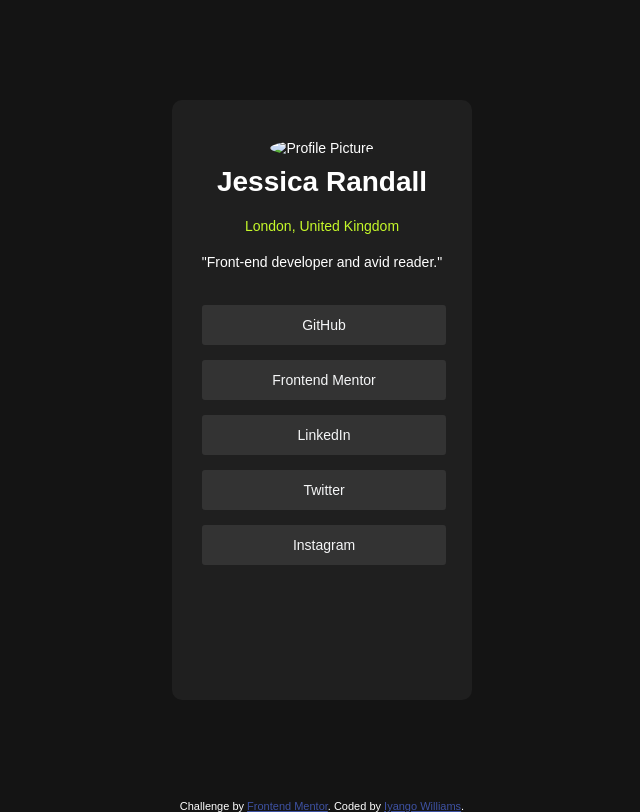
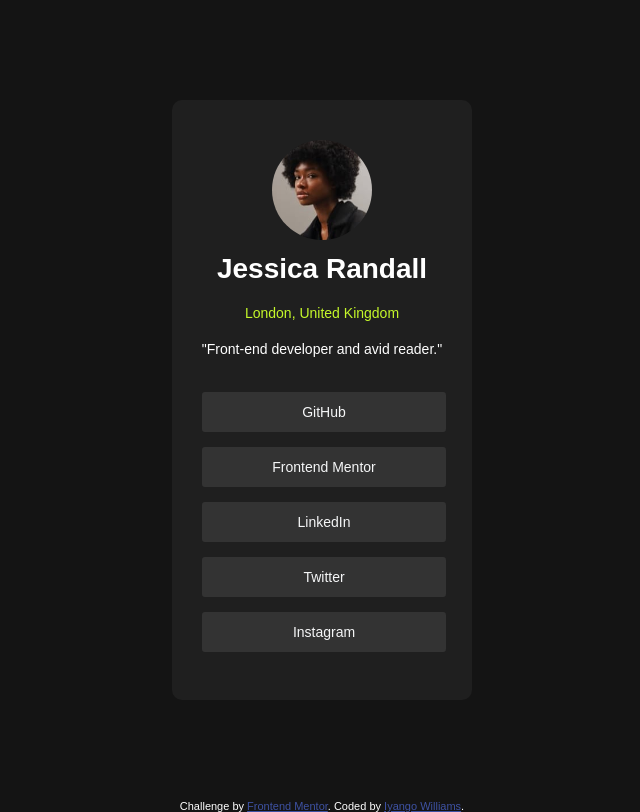
Before and after one commit to ibidiuntold/social-media-challenge, a plain HTML site: page index.html in a window 1280 px wide. Shown: the whole page, without its empty margins (318-958 px from the left). Drawn offline with Linux system fonts and the light colour scheme; the site is published under a folder, as on GitHub Pages, so addresses that start at the root find nothing.

Commit message:
Update index.html with spelling error on profile picture directory

```diff
--- a/index.html
+++ b/index.html
@@ -12,7 +12,7 @@
 <body>
 
   <div class="intro">
-    <img src="/assets/images/avatar-jessica.jpeg" alt="Profile Picture">
+    <img src="./assets/images/avatar-jessica.jpeg" alt="Profile Picture">
     <h1>Jessica Randall</h1>
     <p id="address">London, United Kingdom</p>
     <p>"Front-end developer and avid reader."</p>
```
